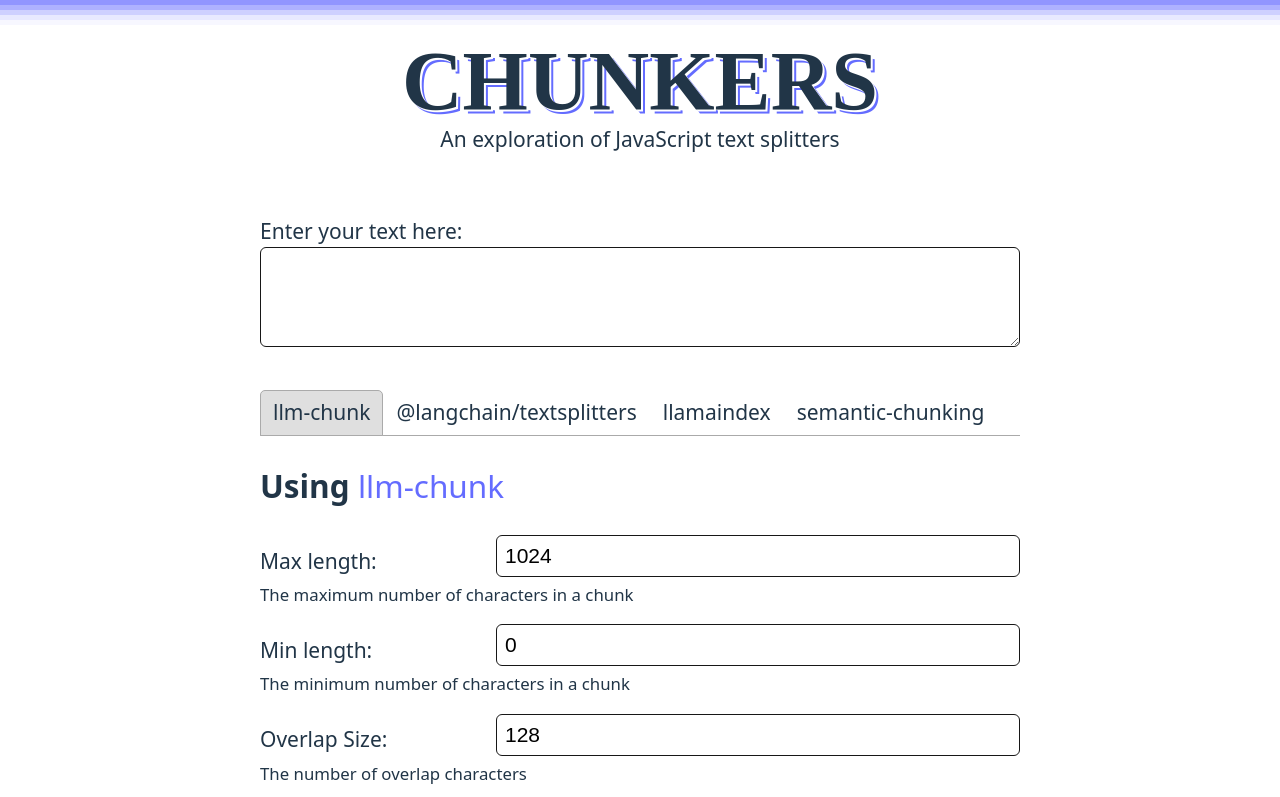
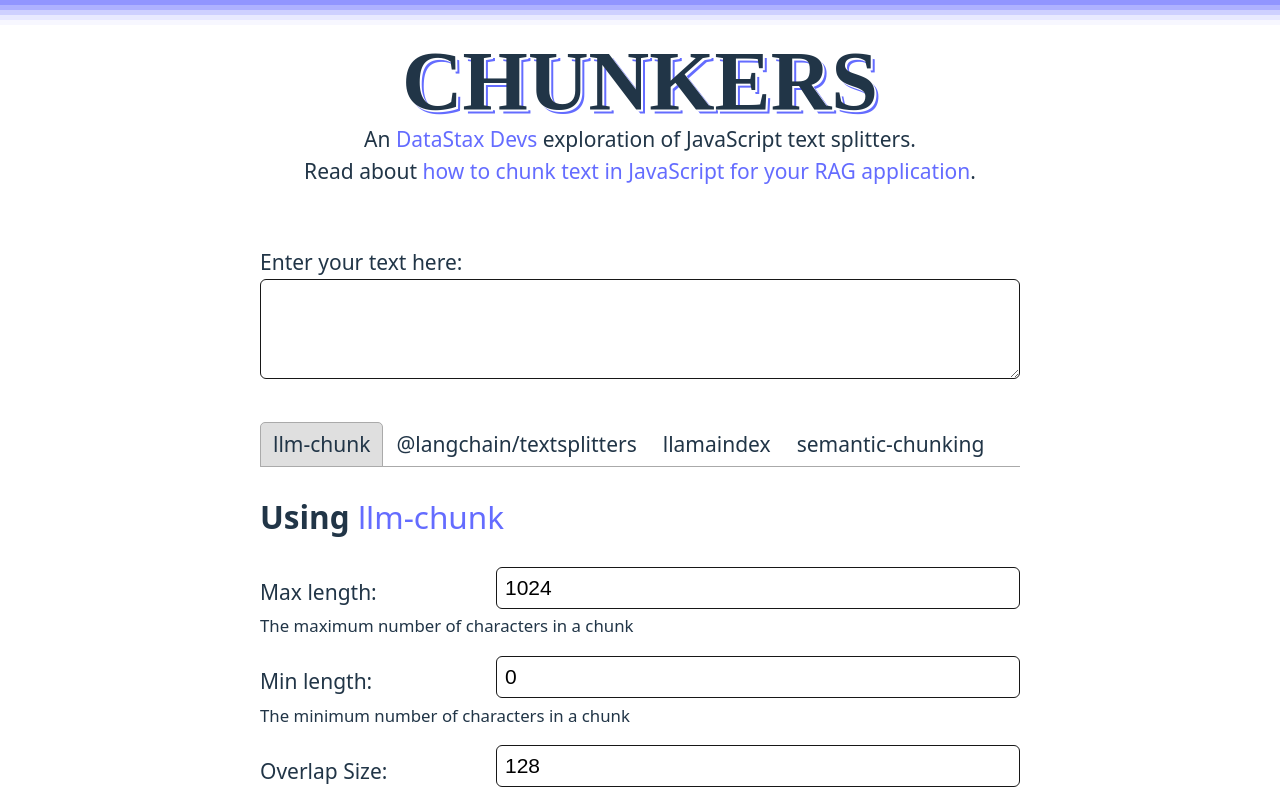
Before and after one commit to philnash/chunkers, a Next.js app: page / in a window 1280 px wide. Shown: the top 797 px of the page. Built offline with nearby package versions, Linux system fonts and the light colour scheme; a web font is replaced by a local one.

Commit message:
Adds links to the blog post

```diff
--- a/src/app/components/Footer.tsx
+++ b/src/app/components/Footer.tsx
@@ -4,8 +4,8 @@
   return (
     <footer>
       <p>
-        Built by <a href="https://twitter.com/philnash">philnash</a> for{" "}
-        <a href="https://www.datastax.com">DataStax</a>
+        Built by <a href="https://philna.sh/">philnash</a> for{" "}
+        <a href="https://www.datastax.com/devs?utm_medium=display&utm_source=datastax&utm_campaign=chunkers">DataStax</a>
       </p>
     </footer>
   );
--- a/src/app/components/Header.tsx
+++ b/src/app/components/Header.tsx
@@ -4,7 +4,8 @@
   return (
     <header>
       <h1>Chunkers</h1>
-      <p>An exploration of JavaScript text splitters</p>
+      <p>An <a href="https://www.datastax.com/devs?utm_medium=display&utm_source=datastax&utm_campaign=chunkers&utm_content=">DataStax Devs</a> exploration of JavaScript text splitters.</p>
+      <p>Read about <a href="https://www.datastax.com/blog/how-to-chunk-text-in-javascript-for-rag-applications?utm_medium=display&utm_source=datastax&utm_campaign=chunkers">how to chunk text in JavaScript for your RAG application</a>.</p>
     </header>
   );
 }
```
Also changed, not shown: 1 other file (tests, documents, lock files or other folders).
